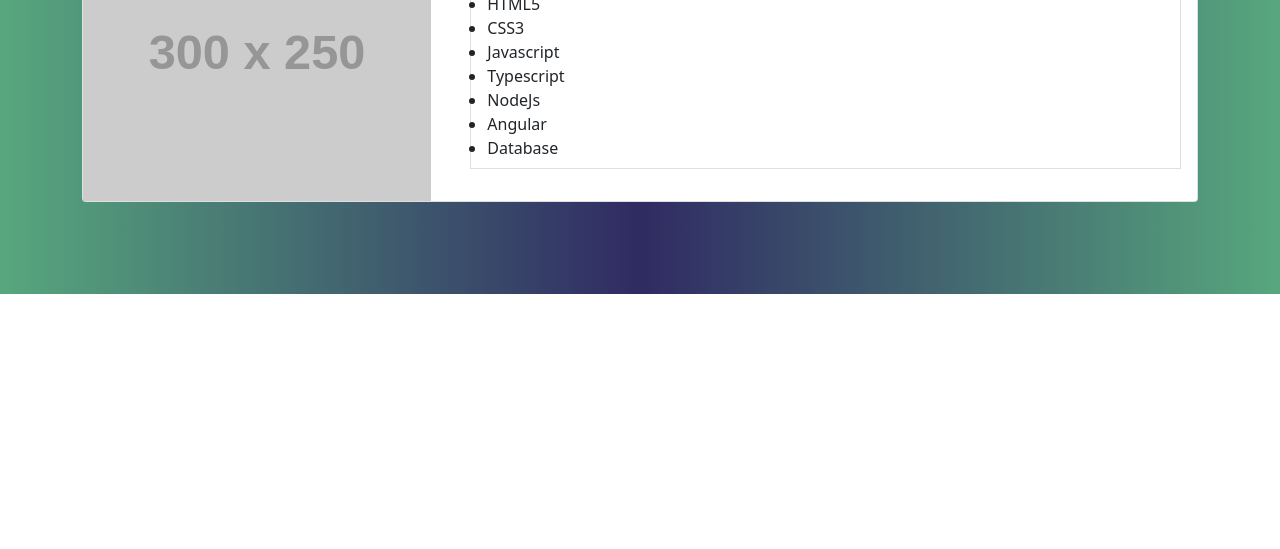
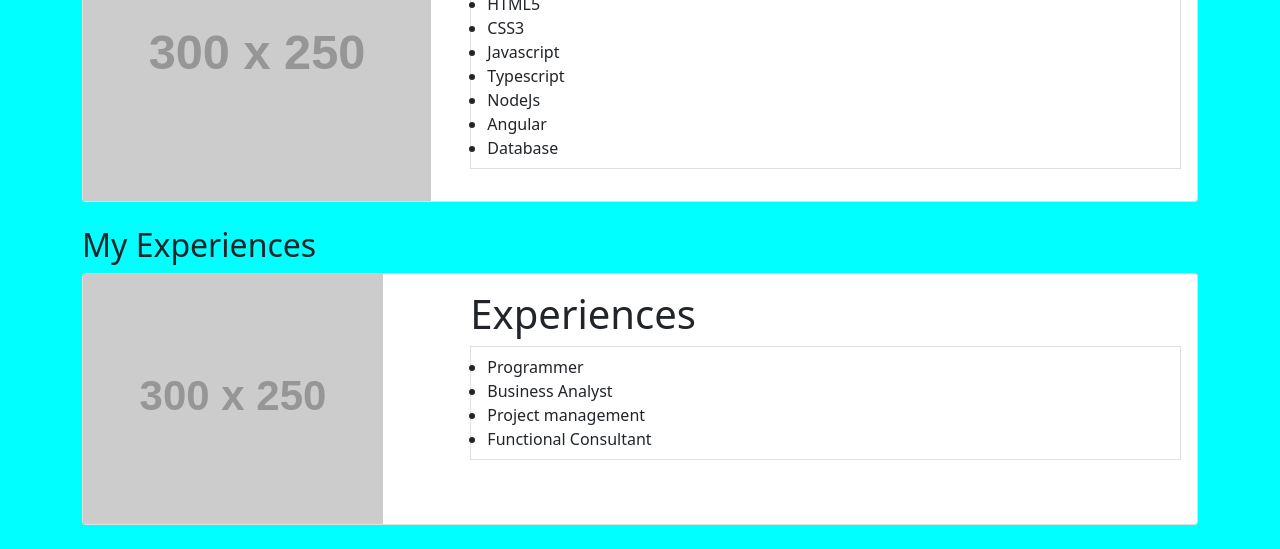
Before and after one commit to mikegtb1/mikegtb1.github.io, a plain HTML site: page bootstrap/myportfolio.html in a window 1280 px wide. Shown: the part 506-1055 px from the top of the page. Before the commit the page ends 800 px from the top, so only its background shows below. Drawn offline with nearby package versions, Linux system fonts and the light colour scheme; placeholder pictures from the web are drawn by us.

Commit message:
update files

```diff
--- a/bootstrap/myportfolio.html
+++ b/bootstrap/myportfolio.html
@@ -9,13 +9,18 @@
     <link href="https://cdn.jsdelivr.net/npm/bootstrap@5.0.0/dist/css/bootstrap.min.css" rel="stylesheet">
     <style>
 
-body {
+head {
         background: #746acd;
         /* fallback for old browsers */
         background: linear-gradient(to right, #57a77e, #302b63, #57a77e);
         /* Chrome 10-25, Safari 5.1-6 */
         /* W3C, IE 10+/ Edge, Firefox 16+, Chrome 26+, Opera 12+, Safari 7+ */
 
+}
+
+body {
+
+    background-color: aqua;
 }
 
 
@@ -107,6 +112,36 @@ collapse" data-bs-target="#navbarSupportedContent">
 
     </div>
 
+    <div class="container" id="Container2">
+        <h2>My Experiences</h2>
+        <div class="row">
+            <div class="col-md-12 mb-2">
+                <div class="card mb-3">
+                    <div class="row g-0">
+                        <div class="col-lg-4 d-none d-lg-block">
+                            <img src="https://via.placeholder.com/300x250" class="h-100" alt="null">
+                        </div>
+                        <div class="col-lg-8">
+                            <div class="card-body">
+                                <h1 class="card-title">Experiences</h1>
+                                <ul class="list-group-item">
+                                    <li>Programmer</li>
+                                    <li>Business Analyst</li>
+                                    <li>Project management</li>
+                                    <li>Functional Consultant</li>
+
+
+                                </ul>
+                            </div>
+                        </div>
+                    </div>
+                </div>
+            </div>
+        </div>
+
+
+    </div>
+
     <script src="https://cdn.jsdelivr.net/npm/bootstrap@5.0.0/dist/js/bootstrap.bundle.min.js">
     </script>
 </body>
```
